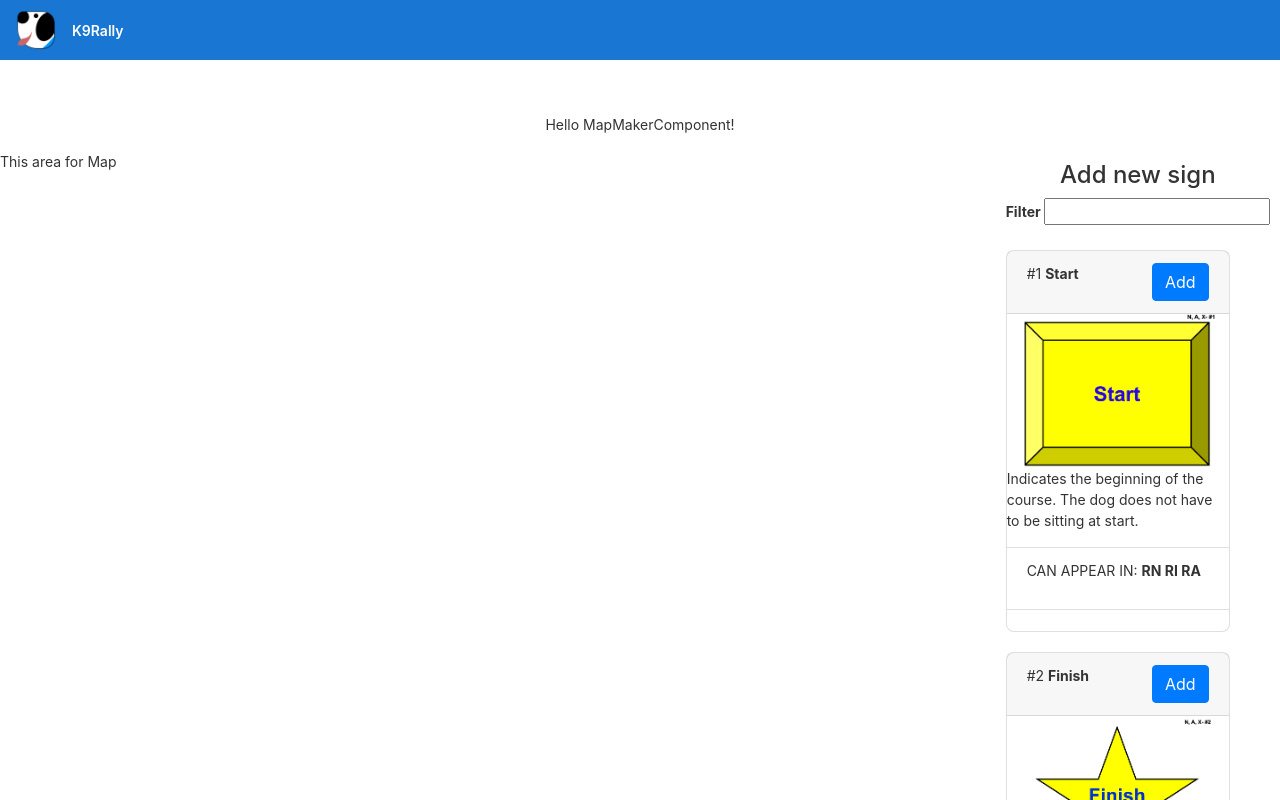
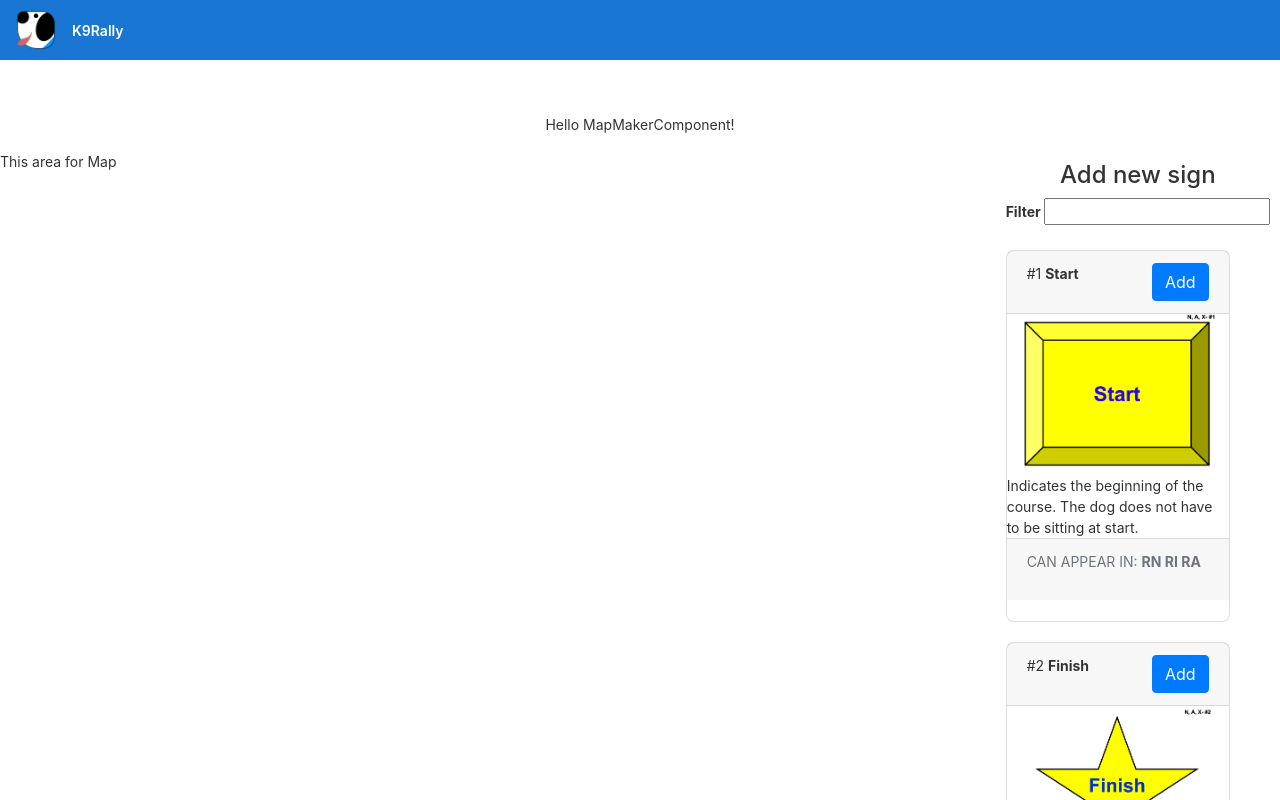
Before and after one commit to harishrajamani/rallysignsV0, an Angular app: page / in a window 1280 px wide. Shown: the top 800 px of the page. Built offline with nearby package versions, Linux system fonts and the light colour scheme.

Commit message:
More bootstrap changes

```diff
--- a/src/app/sign-picker/sign-picker.component.html
+++ b/src/app/sign-picker/sign-picker.component.html
@@ -17,13 +17,11 @@
 
             </div>
 
-            <div align="center" class="card-img-top">
+            <div align="center" class="card-img-top" style="margin-bottom: 7px;">
                 <img [src]="sign.image.large" [width]="200" [alt]="'Sign ' + sign.id + ' image'">
             </div>
-            <p class="card-text">{{ sign.description }}</p>
-            <ul class="list-group list-group-flush">
-                <li class="list-group-item">
-                    <div class="card-text">
+            <div class="card-text">{{ sign.description }}</div>
+            <div class="card-footer text-muted">
                 <p>CAN APPEAR IN:
                     <span [style.visibility]="sign.constraints.beginner ? 'visible': 'hidden'"> <strong> RN
                         </strong>
@@ -35,8 +33,6 @@
                     </span>
                 </p>
             </div>
-                </li>
-            </ul>
             <br>
         </div>
     </div>
```
Lines whose indentation alone changed are shown as unchanged.
